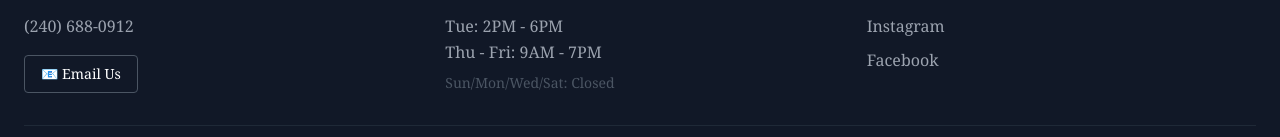
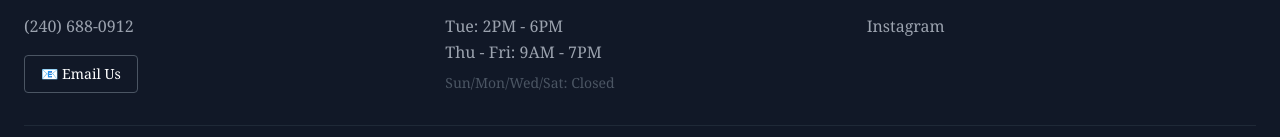
Before and after one commit to Xiurzeph/nailed-by-nicole, a website: page index.html in a window 1280 px wide. Shown: the part 4906-5043 px from the top of the page. Drawn offline with nearby package versions, Linux system fonts and the light colour scheme.

Commit message:
Update index.html
removed facebook as it is not used

```diff
--- a/index.html
+++ b/index.html
@@ -359,8 +359,7 @@
                 <div>
                     <h3 class="text-brand-gold font-bold text-xl mb-4">Social</h3>
                     <a href="https://www.instagram.com/nailedbycnicole/" class="block text-gray-400 hover:text-brand-gold mb-2">Instagram</a>
-                    <a href="#" class="block text-gray-400 hover:text-brand-gold">Facebook</a>
-                </div>
+               </div>
             </div>
             <div class="border-t border-gray-800 pt-8 text-center text-gray-500 text-sm">
                 &copy; 2025 Nailed By C. Nicole. All rights reserved.
```
